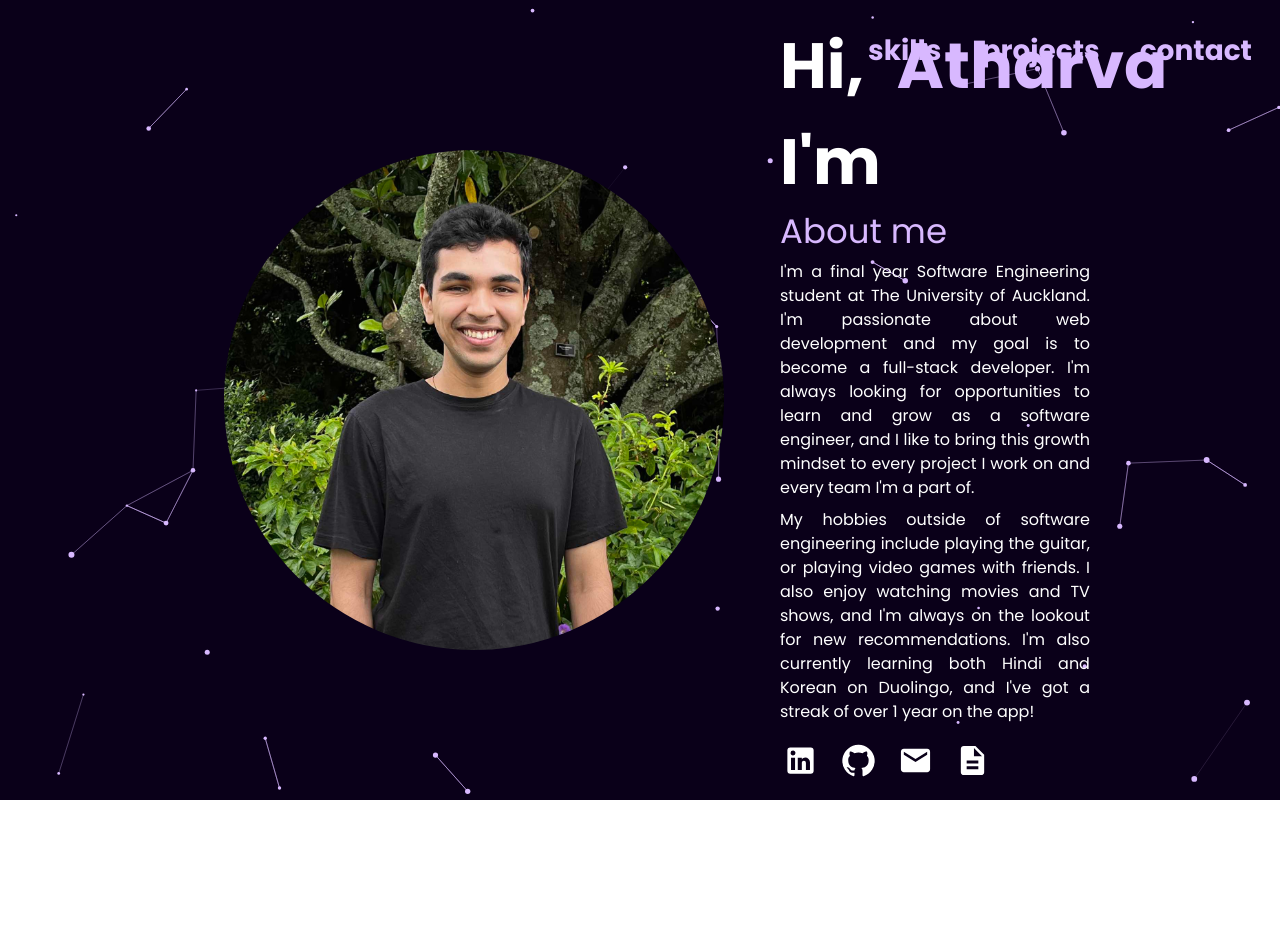
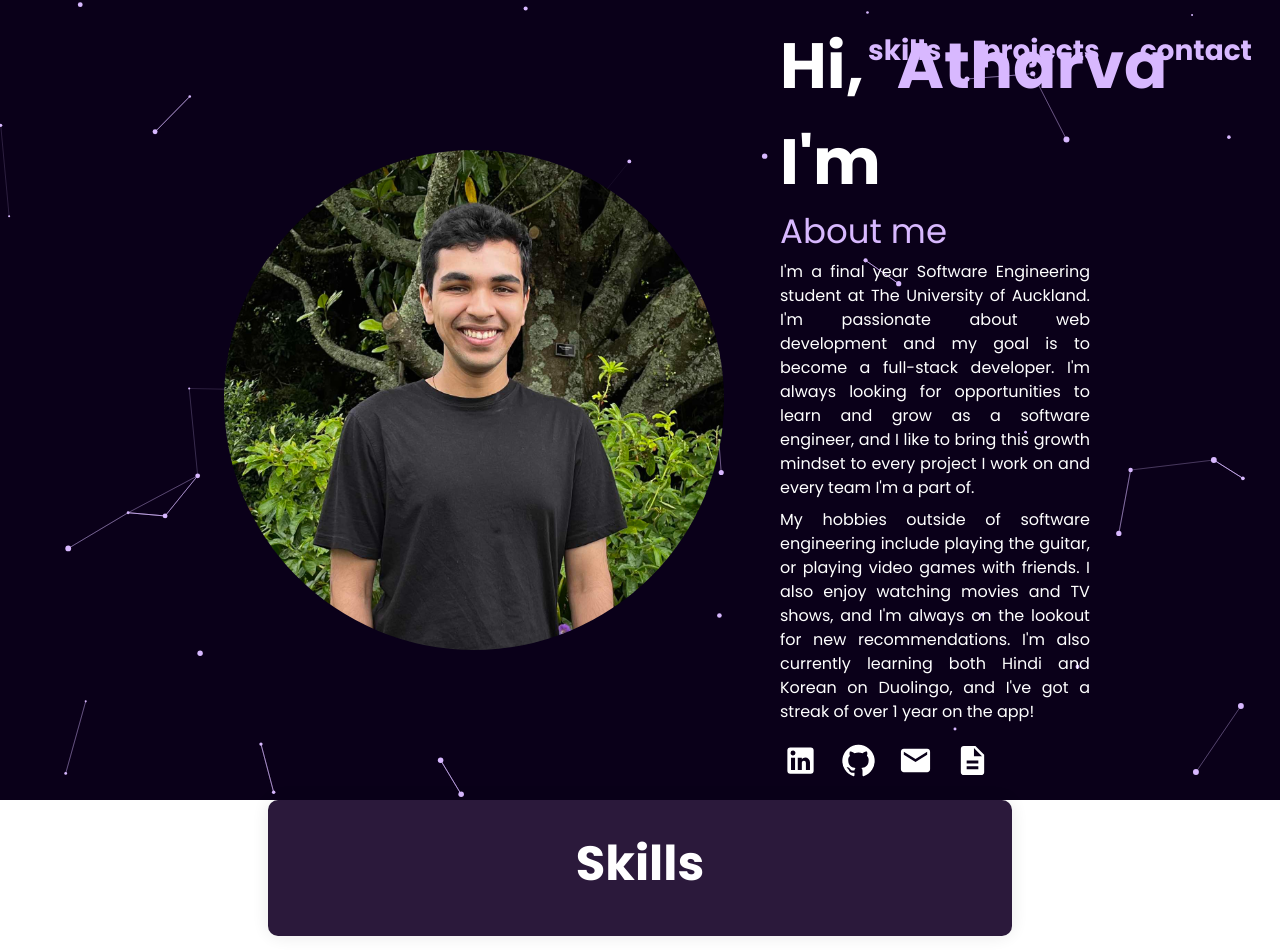
Before and after one commit to atharvaarankalle/personal-portfolio, a React (Vite) app: page / in a window 1280 px wide. Shown: the top 952 px of the page. Before the commit the page ends 800 px from the top, so only its background shows below. Built offline with nearby package versions, Linux system fonts and the light colour scheme.

Commit message:
✨ feat(skills): added initial skills section

```diff
--- /dev/null
+++ b/src/components/Skills.tsx
@@ -0,0 +1,35 @@
+import { Box, Card, CardContent, Typography, styled } from "@mui/material";
+
+const StyledBox = styled(Box)({
+    width: "100%",
+    display: "flex",
+    justifyContent: "center",
+    paddingBottom: "2rem"
+});
+
+const StyledCard = styled(Card)(({ theme }) => ({
+  backgroundColor: theme.palette.background.paper,
+  opacity: 0.9,
+  color: "#FFFFFF",
+  width: "55%",
+  padding: 20,
+  borderRadius: 10,
+  boxShadow: "0 0 20px rgba(0, 0, 0, 0.1)",
+  display: "flex",
+  flexDirection: "column",
+  alignItems: "center",
+}));
+
+const Skills = () => {
+    return (
+      <StyledBox>
+        <StyledCard>
+          <CardContent>
+            <Typography variant="h3" fontWeight="bold">Skills</Typography>
+          </CardContent>
+        </StyledCard>
+      </StyledBox>
+    );
+}
+
+export default Skills;
--- a/src/pages/index.tsx
+++ b/src/pages/index.tsx
@@ -1,5 +1,6 @@
 import { Box, styled } from "@mui/material";
 import ProfileSummary from "../components/ProfileSummary";
+import Skills from "../components/Skills";
 
 const StyledBox = styled(Box)({
   display: "flex",
@@ -13,6 +14,7 @@ const LandingPage = () => {
   return (
     <StyledBox>
       <ProfileSummary />
+      <Skills />
     </StyledBox>
   );
 };
--- a/src/theme.ts
+++ b/src/theme.ts
@@ -11,7 +11,8 @@ declare module "@mui/material/styles" {
 }
 
 export const colors = {
-    darkPurple: '#0a0019',
+    darkestPurple: '#0a0019',
+    darkPurple: '#140026',
     lightPurple: '#8237eb',
     lighestPurple: '#d8b8ff',
     mutedPurple: '#7f64bd',
@@ -26,7 +27,8 @@ export const theme = createTheme({
             main: colors.lighestPurple
         },
         background: {
-            default: colors.darkPurple
+            default: colors.darkestPurple,
+            paper: colors.darkPurple
         },
         mutedPurple: {
             main: colors.mutedPurple
```
